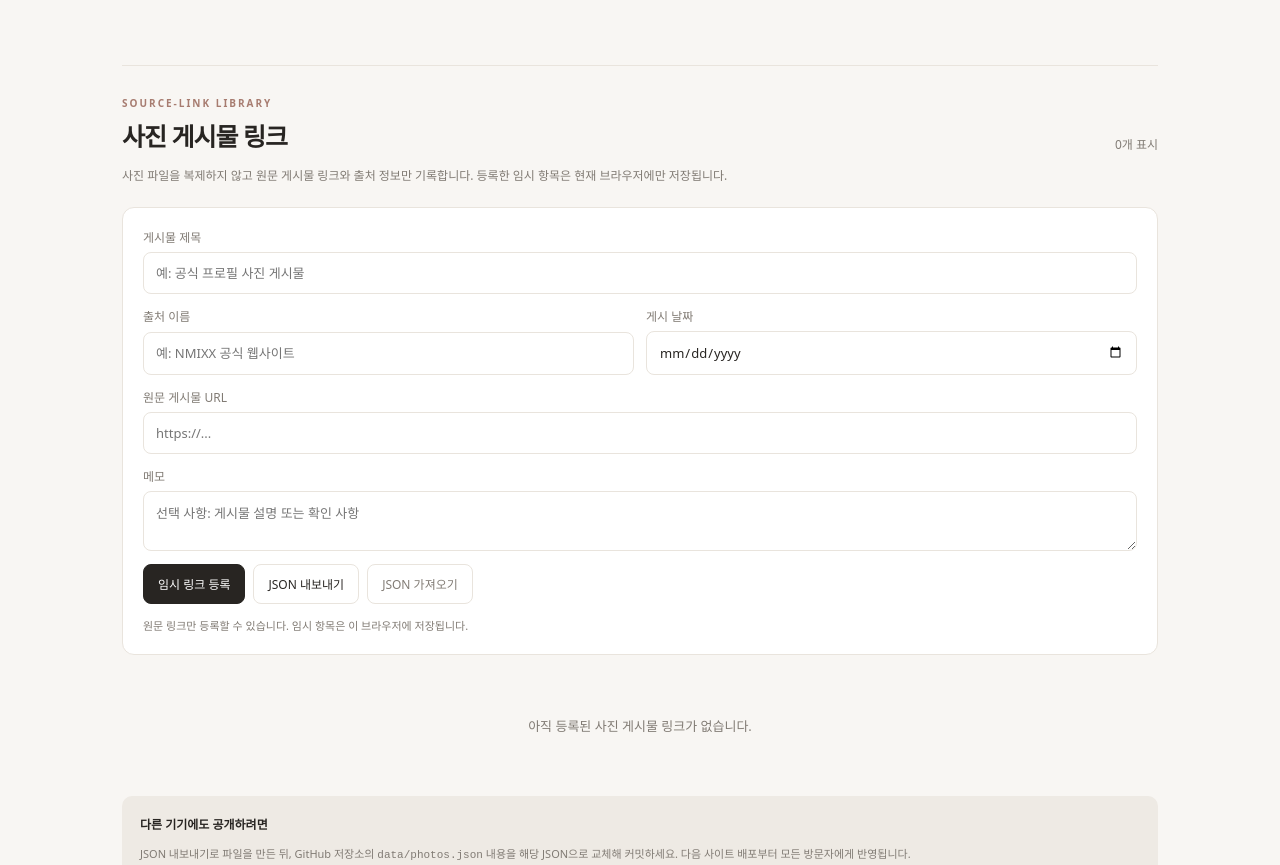
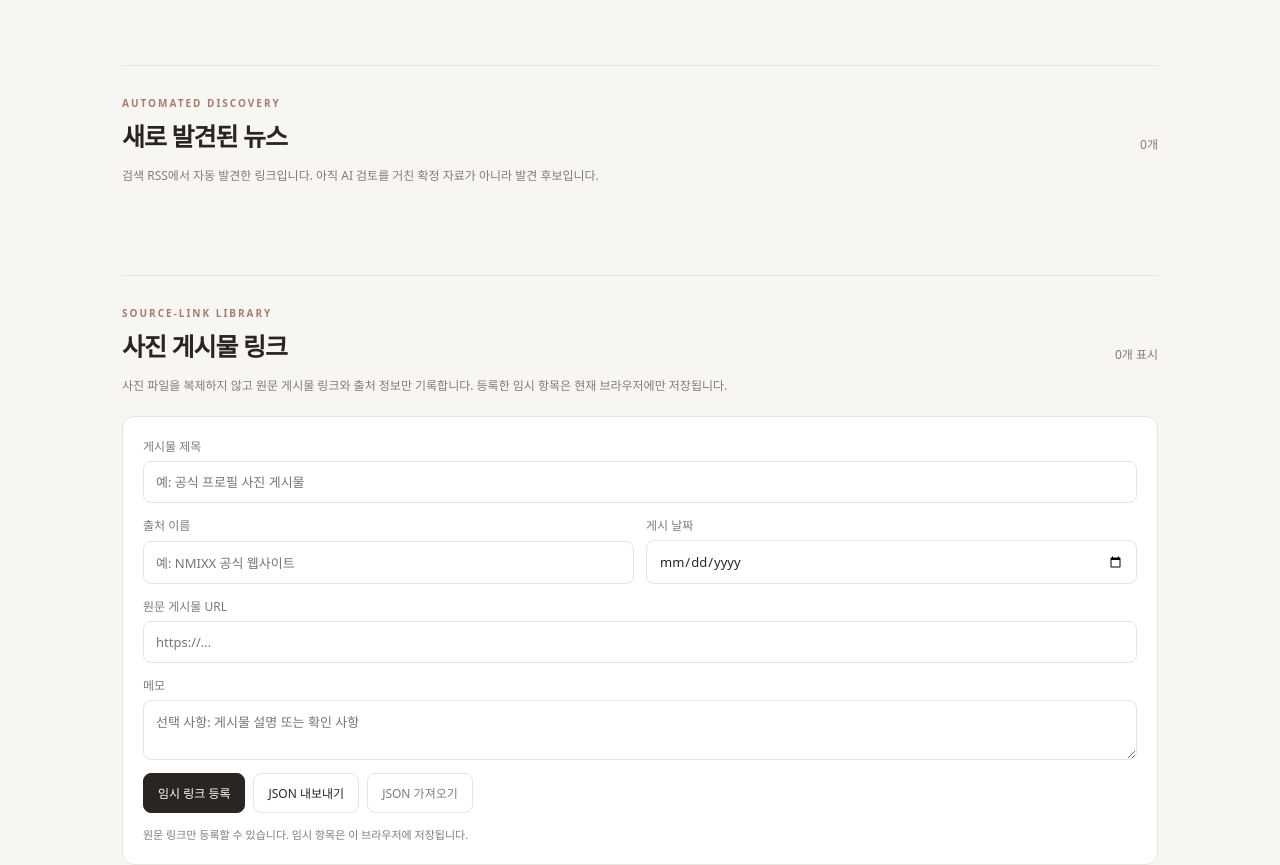
Before and after one commit to UForPel/haewon-archive, a website with bundled scripts: page index.html in a window 1280 px wide. Shown: the part 2552-3417 px from the top of the page. Built offline with nearby package versions, Linux system fonts and the light colour scheme.

Commit message:
Display automated news discovery candidates

```diff
--- a/index.html
+++ b/index.html
@@ -36,6 +36,11 @@
     </section>
     <section aria-label="영상 목록" id="video-section"><div class="section-heading compact-heading"><div><p class="eyebrow">VIDEO ARCHIVE</p><h2>영상</h2></div><span id="video-result-count" class="photo-count">0개</span></div><div id="video-grid" class="video-grid" aria-live="polite"></div><p id="empty" class="empty" hidden>조건에 맞는 영상이 없습니다.</p></section>
 
+    <section class="photo-section" aria-labelledby="discovery-heading">
+      <div class="section-heading"><div><p class="eyebrow">AUTOMATED DISCOVERY</p><h2 id="discovery-heading">새로 발견된 뉴스</h2></div><span id="discovery-count" class="photo-count">0개</span></div>
+      <p class="photo-policy">검색 RSS에서 자동 발견한 링크입니다. 아직 AI 검토를 거친 확정 자료가 아니라 발견 후보입니다.</p>
+      <div id="discovery-list" class="photo-list" aria-live="polite"></div>
+    </section>
     <section class="photo-section" aria-labelledby="photo-heading">
       <div class="section-heading">
         <div><p class="eyebrow">SOURCE-LINK LIBRARY</p><h2 id="photo-heading">사진 게시물 링크</h2></div>
```
